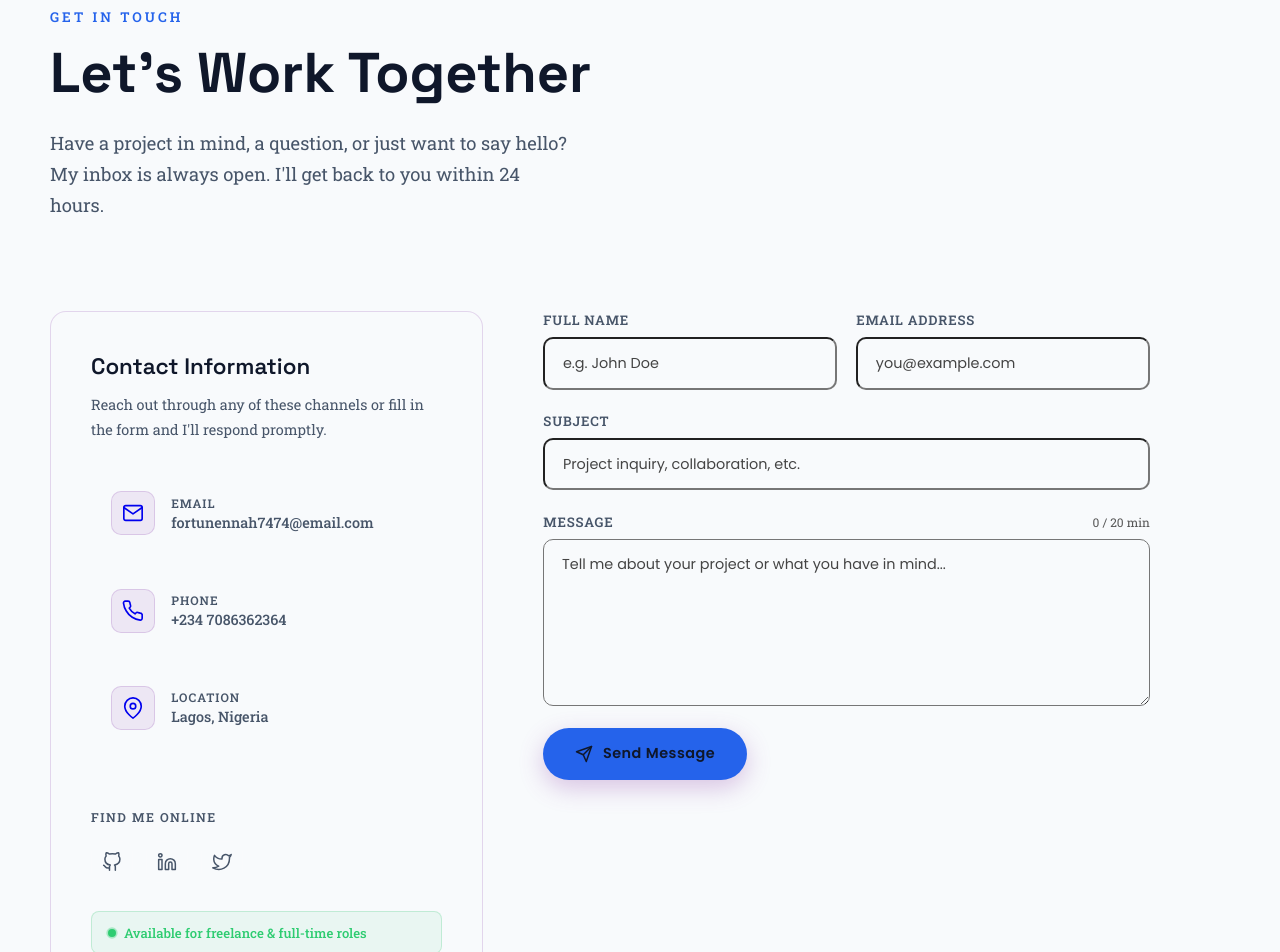
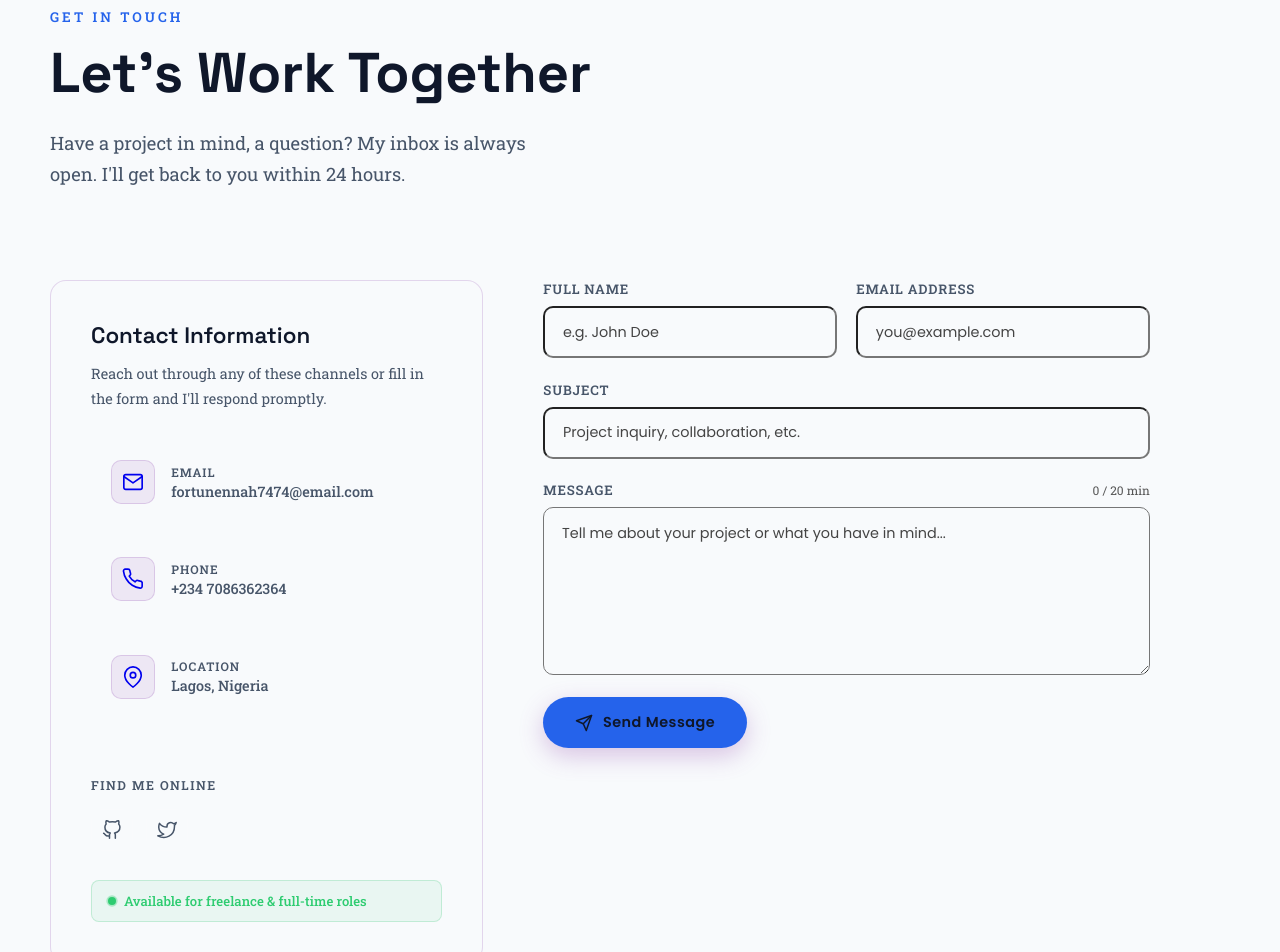
Before and after one commit to FortuneNnah/Portfolio, a React (Vite) app: page /contact in a window 1280 px wide. Shown: the part 180-1132 px from the top of the page. Built offline with nearby package versions, Linux system fonts and the light colour scheme.

Commit message:
fixed the functionality of the contact send button

```diff
--- a/src/Components/Contact.jsx
+++ b/src/Components/Contact.jsx
@@ -174,8 +174,7 @@ catch (err) {
             <p className="contact-hero-eyebrow">Get In Touch</p>
             <h1 className="contact-hero-heading">Let's Work Together</h1>
             <p className="contact-hero-sub">
-              Have a project in mind, a question, or just want to say hello?
-              My inbox is always open. I'll get back to you within 24 hours.
+              Have a project in mind, a question? My inbox is always open. I'll get back to you within 24 hours.
             </p>
           </div>
         </section>
@@ -221,9 +220,6 @@ catch (err) {
                     <div className="contact-socials-row">
                       <a href="https://github.com/FortuneNnah" className="contact-social-link" target="_blank" rel="noopener noreferrer" title="GitHub">
                         <IconGithub />
-                      </a>
-                      <a href="https://linkedin.com" className="contact-social-link" target="_blank" rel="noopener noreferrer" title="LinkedIn">
-                        <IconLinkedin />
                       </a>
                       <a href="https://twitter.com/@_jhsFortune" className="contact-social-link" target="_blank" rel="noopener noreferrer" title="Twitter / X">
                         <IconTwitter />
```
